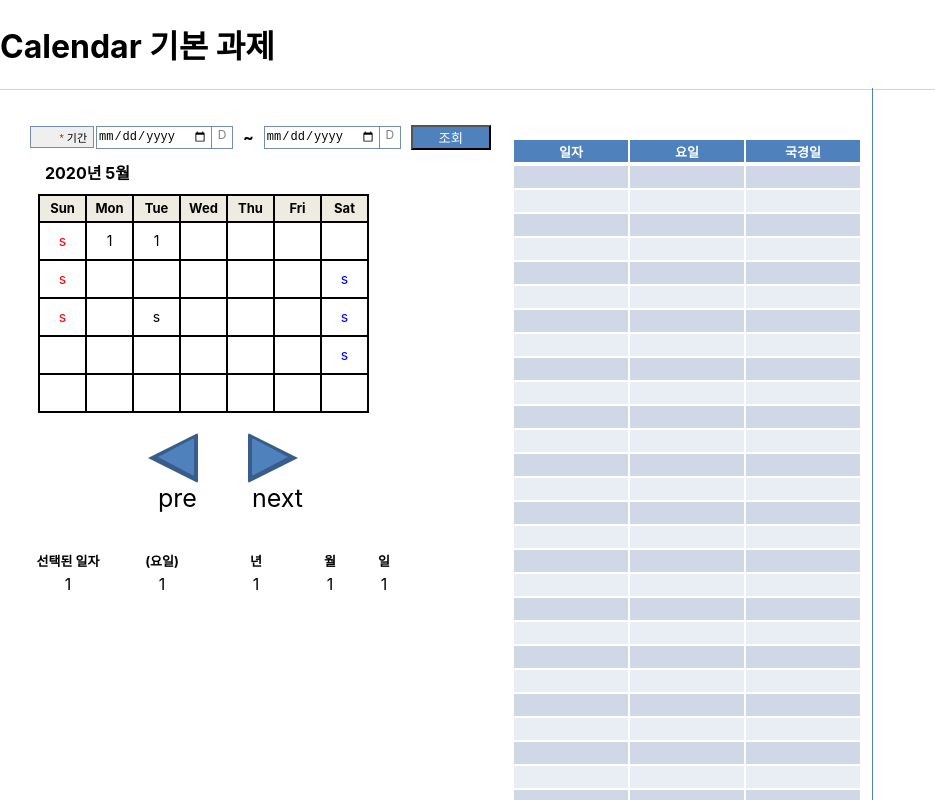
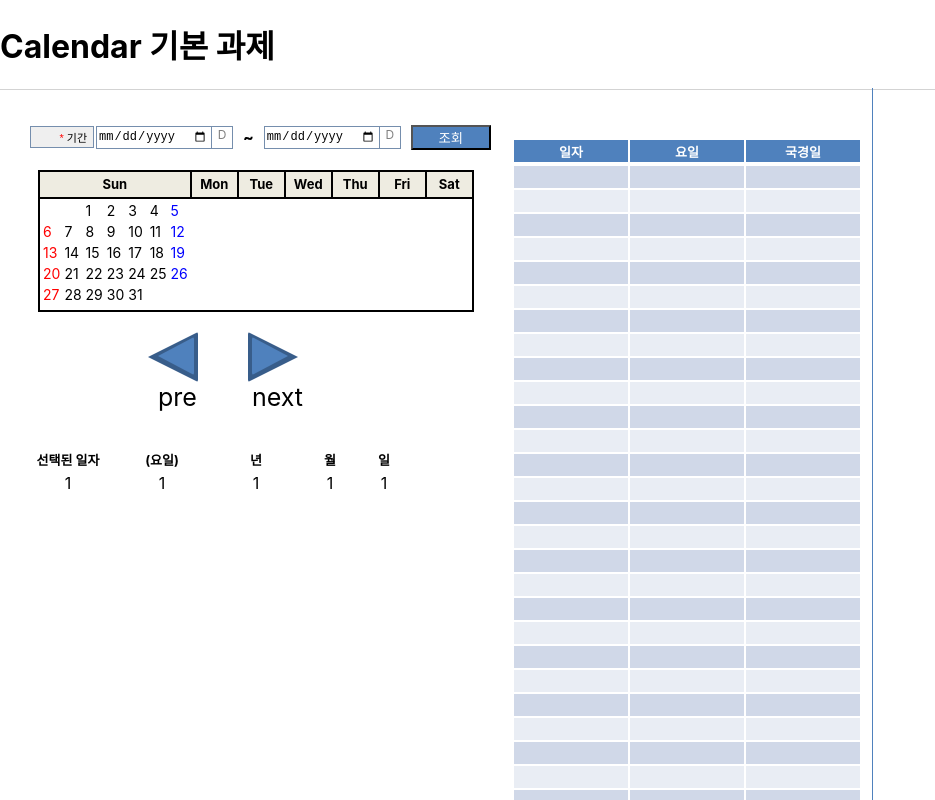
Before and after one commit to bas4432/CalendarProject, a React (Create React App) app in the folder front-end/: page / in a window 1280 px wide. Shown: the top 800 px of the page, without its empty margins (0-935 px from the left). Built offline with nearby package versions, Linux system fonts and the light colour scheme.

Commit message:
practice calendar work

```diff
--- a/front-end/src/view/calendar/Calendar.js
+++ b/front-end/src/view/calendar/Calendar.js
@@ -4,19 +4,37 @@ import SelectDate from "./component/SelectDate";
 import ResultDateCalendar from "./component/ResultDateCalendar";
 import ResultDate from "./component/ResultDate";
 import ResultDateList from "./component/ResultDateList";
-import emptyDate from "./constant/Constant";
+import emptyDate from "./constant/EmptyDate";
+import emptyYearAndMonth from "./constant/EmptyYearAndMonth";
+import emptyCalendar from "./constant/EmptyCalendar";
 
 const Calendar = () => {
 
     const initalizeSelectedDates = () => {
-        let result = []
+        let resultDates = []
         for (let i = 0; i <= 50; i++) {
-            result.push(JSON.parse(JSON.stringify(emptyDate)))//Deep copy
+            resultDates.push(JSON.parse(JSON.stringify(emptyDate)))//Deep copy
         }
-        return result;
+        return resultDates;
+    }
+    const initalizeSelectedYearAndMonth = () => {
+        let resultYearAndMonth = []
+        resultYearAndMonth.push(JSON.parse(JSON.stringify(emptyYearAndMonth)))
+        return resultYearAndMonth;
+    }
+    const initalizeSelectedCalendarDates = () => {
+        let resultCalendarDates = []
+        for (let i = 0; i < 6; i++) {
+            resultCalendarDates.push(emptyCalendar)
+        }
+        return resultCalendarDates;
     }
     const [selectedDates, setSelectedDates] = useState(initalizeSelectedDates());
     //useState를 이용하여 SelectedDates 의 초기값을 설정함
+
+    const [selectedYearAndMonth, setSelectedYearAndMonth] = useState(initalizeSelectedYearAndMonth());
+    const [selectedCalendarDates, setSelectedCalendarDates] = useState(initalizeSelectedCalendarDates());
+
     return (
         <>
             <CalendarTitle/>
@@ -24,8 +42,15 @@ const Calendar = () => {
                 //Props를 이용하여 자식 component에 값을 전달
                 selectedDates={selectedDates}
                 setSelectedDates={setSelectedDates}
+                selectedYearAndMonth={selectedYearAndMonth}
+                setSelectedYearAndMonth={setSelectedYearAndMonth}
+                selectedCalendarDates={selectedCalendarDates}
+                setSelectedCalendarDates={setSelectedCalendarDates}
             />
-            <ResultDateCalendar/>
+            <ResultDateCalendar
+                selectedYearAndMonth={selectedYearAndMonth}
+                selectedCalendarDates={selectedCalendarDates}
+            />
             <ResultDate/>
             <ResultDateList
                 selectedDates={selectedDates}
--- /dev/null
+++ b/front-end/src/view/calendar/component/DrawCalendar.js
@@ -0,0 +1,40 @@
+import React, {useState} from "react";
+
+const DrawCalendar = () => {
+    const header = ['일', '월', '화', '수', '목', '금', '토']
+    const [weeks, setWeeks] = useState(
+        [
+            [null, null, '1', '2', '3', '4', '5', ]
+            , ['6', '7', '8', '9', '10', '11', '12', ]
+            , ['13', '14', '15', '16', '17', '18', '19', ]
+            , ['20', '21', '22', '23', '24', '25', '26', ]
+            , ['27', '28', '29', '30', '31', null, null, ]
+            , [null, null, null, null, null, null, null, ]
+        ]);
+
+    const drawDay = (day, index) => {
+        let result = <td>{day}</td>
+        if(index === 0) {
+            result = <td style={{color: 'red'}}>{day}</td>
+        } else if (index === 6)
+            result = <td style={{color: 'blue'}}>{day}</td>
+        return result
+    }
+
+    return (
+        <table>
+            {/*<tr>*/}
+            {/*    {header.map(dayOfWeek => <th>{dayOfWeek}</th>)}*/}
+            {/*</tr>*/}
+            {weeks.map(week =>
+                <tr>
+                    {week.map((day, index) =>
+                        drawDay(day, index)
+                    )}
+                </tr>
+            )
+            }
+        </table>
+    )
+}
+export default DrawCalendar;
--- a/front-end/src/view/calendar/component/ResultDateCalendar.js
+++ b/front-end/src/view/calendar/component/ResultDateCalendar.js
@@ -1,11 +1,15 @@
 import './css/ResultDateCalendar.css';
 import MoveToOtherCalendarPage from "./MoveToOtherCalendarPage";
+import DrawCalendar from "./DrawCalendar";
 
-const ResultDateCalendar = () => {
+const ResultDateCalendar = ({selectedYearAndMonth, selectedCalendarDates}) => {
     const days = ['Sun', 'Mon', 'Tue', 'Wed', 'Thu', 'Fri', 'Sat'];
     return (
         <>
-            <div id="selected_year_month">2020년 5월</div>
+            <div id="selected_year_month">
+                {selectedYearAndMonth.year} {selectedYearAndMonth.month}
+            </div>
+
             <div id="calendar_table">
                 <table id="calender_table_result">
                     <thead>
@@ -16,51 +20,20 @@ const ResultDateCalendar = () => {
                     </tr>
                     </thead>
                     <tbody>
-                    <tr>
-                        <td className="sun">s</td>
-                        <td>1</td>
-                        <td>1</td>
-                        <td></td>
-                        <td></td>
-                        <td></td>
-                        <td className="sat"></td>
-                    </tr>
-                    <tr>
-                        <td className="sun">s</td>
-                        <td></td>
-                        <td></td>
-                        <td></td>
-                        <td></td>
-                        <td></td>
-                        <td className="sat">s</td>
-                    </tr>
-                    <tr>
-                        <td className="sun">s</td>
-                        <td></td>
-                        <td>s</td>
-                        <td></td>
-                        <td></td>
-                        <td></td>
-                        <td className="sat">s</td>
-                    </tr>
-                    <tr>
-                        <td className="sun"></td>
-                        <td></td>
-                        <td></td>
-                        <td></td>
-                        <td></td>
-                        <td></td>
-                        <td className="sat">s</td>
-                    </tr>
-                    <tr>
-                        <td className="sun"></td>
-                        <td></td>
-                        <td></td>
-                        <td></td>
-                        <td></td>
-                        <td></td>
-                        <td className="sat"></td>
-                    </tr>
+                        {/*{selectedCalendarDates*/}
+                        {/*    .map((selectedCalendarDates, index) =>*/}
+                        {/*        <tr key={index}>*/}
+                        {/*            {selectedCalendarDates}*/}
+                        {/*            <td className="sun">1{selectedCalendarDates}</td>*/}
+                        {/*            <td>{selectedCalendarDates}</td>*/}
+                        {/*            <td>{selectedCalendarDates}</td>*/}
+                        {/*            <td>{selectedCalendarDates}</td>*/}
+                        {/*            <td>{selectedCalendarDates}</td>*/}
+                        {/*            <td>{selectedCalendarDates}</td>*/}
+                        {/*            <td className="sat">1{selectedCalendarDates}</td>*/}
+                        {/*        </tr>*/}
+                        {/*        )}*/}
+                        <DrawCalendar/>
                     </tbody>
                 </table>
                 <MoveToOtherCalendarPage/>
--- a/front-end/src/view/calendar/component/SearchDateButton.js
+++ b/front-end/src/view/calendar/component/SearchDateButton.js
@@ -1,10 +1,23 @@
 import './css/SearchDateButton.css'
 import axios from "axios";
 import React, {useState} from "react";
-import emptyDate from "../constant/Constant";
+import emptyDate from "../constant/EmptyDate";
 
-const SearchDateButton = ({fromToInputs, selectedDates, setSelectedDates}) => {
+const SearchDateButton = ({
+                              fromToInputs,
+                              selectedDates,
+                              setSelectedDates,
+                              setSelectedYearAndMonth,
+                              setSelectedCalendarDates
+                          }) => {
+    const year = new Date().getFullYear();
+    const month = new Date().getMonth();
+    const testDate = new Date(year, month - 1, 1);
+    const today = new Date();
+
     let resultDateArray = [];
+    let resultCalendarDates = [];
+    let resultYearAndMonth = {year: '', month: ''};
     const days = new Array('일요일', '월요일', '화요일', '수요일', '목요일', '금요일', '토요일');
     const setEmptyDate = (index, selectedDate) => {
         if (undefined === resultDateArray[index]) {
@@ -33,6 +46,51 @@ const SearchDateButton = ({fromToInputs, selectedDates, setSelectedDates}) => {
         setSelectedDates(newDates)
     }
 
+    const printYearAndMonth = (resultDateArray, setSelectedYearAndMonth) => {
+        resultYearAndMonth.year = (resultDateArray[0].date).substring(0, 4) + '년'
+        resultYearAndMonth.month = (resultDateArray[0].date).substring(5, 7) + '월'
+        setSelectedYearAndMonth(resultYearAndMonth)
+    }
+
+    const printCalendar = () => {
+        const firstDay = testDate.getDate();
+        const firstDayName = testDate.getDay();
+        const lastDay = new Date(
+            today.getFullYear(),
+            today.getMonth() + 1,
+            0
+        ).getDate();
+        const prevLastDay = new Date(
+            today.getFullYear(),
+            today.getMonth(),
+            0
+        ).getDate();
+
+        let startDayCount = 1;
+        let lastDayCount = 1;
+
+        let result = <td></td>;
+        for (let i = 0; i < 6; i++) {
+            //일요일~토요일을 위해 7번 반복합니다.
+            for (let j = 0; j < 7; j++) {
+                // i == 0: 1주차일 때
+                // resultCalendarDates = <tr>;
+                // j < firstDayName: 이번 달 시작 요일 이전 일 때
+                if (i == 0 && j < firstDayName) {
+                    //일요일일 때, 토요일일 때, 나머지 요일 일 때
+                    if (j == 0) {
+                        resultCalendarDates = (prevLastDay - (firstDayName - 1) + j)
+                    } else if (j == 6) {
+                        resultCalendarDates = (prevLastDay - (firstDayName - 1) + j)
+                    } else {
+                        resultCalendarDates = (prevLastDay - (firstDayName - 1) + j)
+                    }
+                }
+            }
+        }
+        return resultCalendarDates;
+    }
+
     const formatDate = (param) => {
         let resultDatesObject = []
         for (let i = 0; i < param.length; i++) {
@@ -53,9 +111,10 @@ const SearchDateButton = ({fromToInputs, selectedDates, setSelectedDates}) => {
     const searchDates = () => {
         axios.get("/date", {params: fromToInputs})
             .then(response => {
-                console.log('res', response)
                 resultDateArray = formatDate(response.data);
                 printDatesList();
+                printYearAndMonth(resultDateArray, setSelectedYearAndMonth);
+                printCalendar();
             })
     }
     return (
--- a/front-end/src/view/calendar/component/SelectDate.js
+++ b/front-end/src/view/calendar/component/SelectDate.js
@@ -2,7 +2,7 @@ import './css/SelectDate.css';
 import SearchDateButton from "./SearchDateButton";
 import {useState} from "react";
 
-const SelectDate = ({selectedDates, setSelectedDates}) => {
+const SelectDate = ({selectedDates, setSelectedDates, setSelectedYearAndMonth, setSelectedCalendarDates}) => {
     const [inputs, setInputs] = useState({
         startDate: '',
         endDate: ''
@@ -38,10 +38,10 @@ const SelectDate = ({selectedDates, setSelectedDates}) => {
                     </div>
                     <SearchDateButton
                         fromToInputs = {inputs}
-                        // startText={startText}
-                        // setStartText={setStartText}
                         selectedDates={selectedDates}
                         setSelectedDates={setSelectedDates}
+                        setSelectedYearAndMonth={setSelectedYearAndMonth}
+                        setSelectedCalendarDates={setSelectedCalendarDates}
                     />
                 </div>
             </span>
--- /dev/null
+++ b/front-end/src/view/calendar/constant/EmptyCalendar.js
@@ -0,0 +1,2 @@
+const emptyCalendar = []
+export default emptyCalendar;
--- /dev/null
+++ b/front-end/src/view/calendar/constant/EmptyYearAndMonth.js
@@ -0,0 +1,3 @@
+const EmptyYearAndMonth = {year: '', month: ''};
+
+export default EmptyYearAndMonth;
```
Also changed, not shown: front-end/src/view/calendar/constant/EmptyDate.js (renamed from front-end/src/view/calendar/constant/Constant.js), 1 other file (tests, documents, lock files or other folders).
